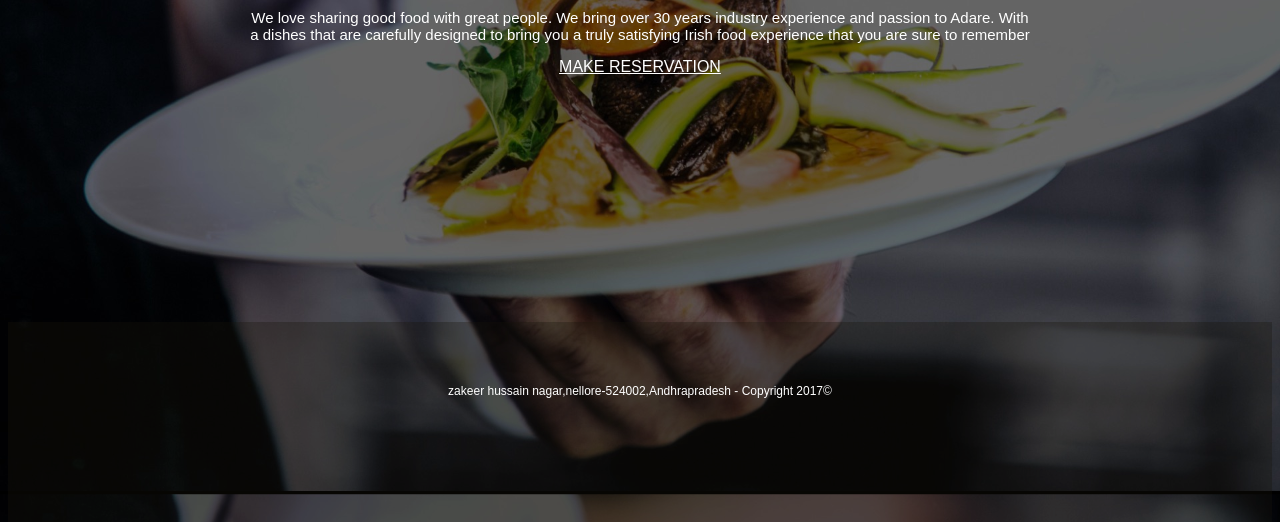
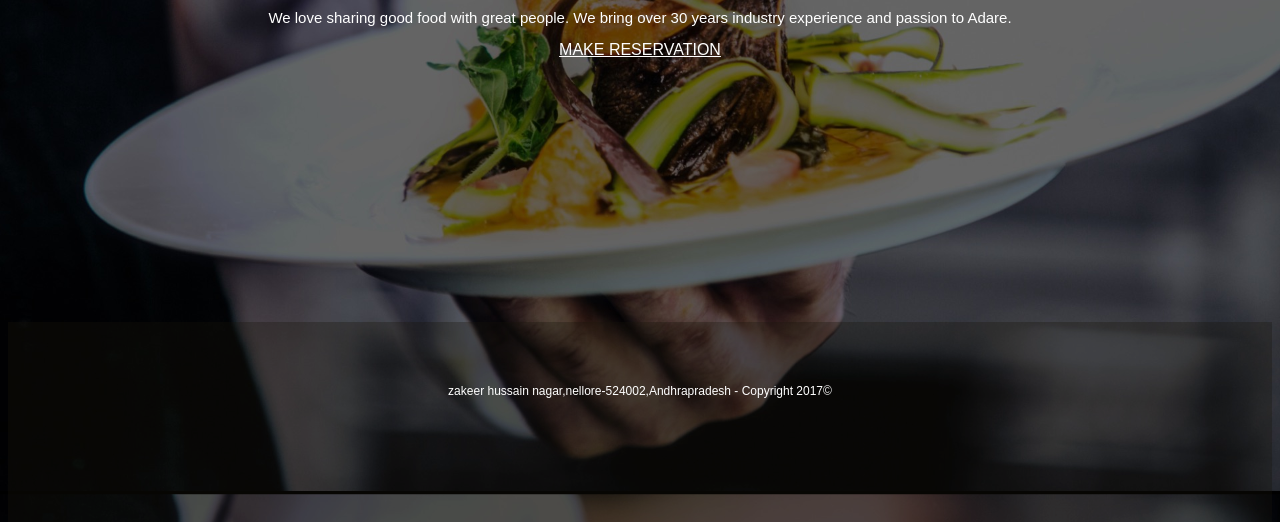
Before and after one commit to slaman-3y/Restaurant, a plain HTML site: page index.html in a window 1280 px wide. Shown: the part 334-856 px from the top of the page. Drawn offline with Linux system fonts and the light colour scheme.

Commit message:
Update index.html

```diff
--- a/index.html
+++ b/index.html
@@ -29,9 +29,7 @@
         <h1>If You Love Food You Also Love Us...!</h1>
         <p>
           We love sharing good food with great people. We bring over 30 years
-          industry experience and passion to Adare. With a dishes that are
-          carefully designed to bring you a truly satisfying Irish food
-          experience that you are sure to remember
+          industry experience and passion to Adare.
         </p>
         <a href="https://wa.me/9966662942">MAKE RESERVATION</a>
       </main>
```
